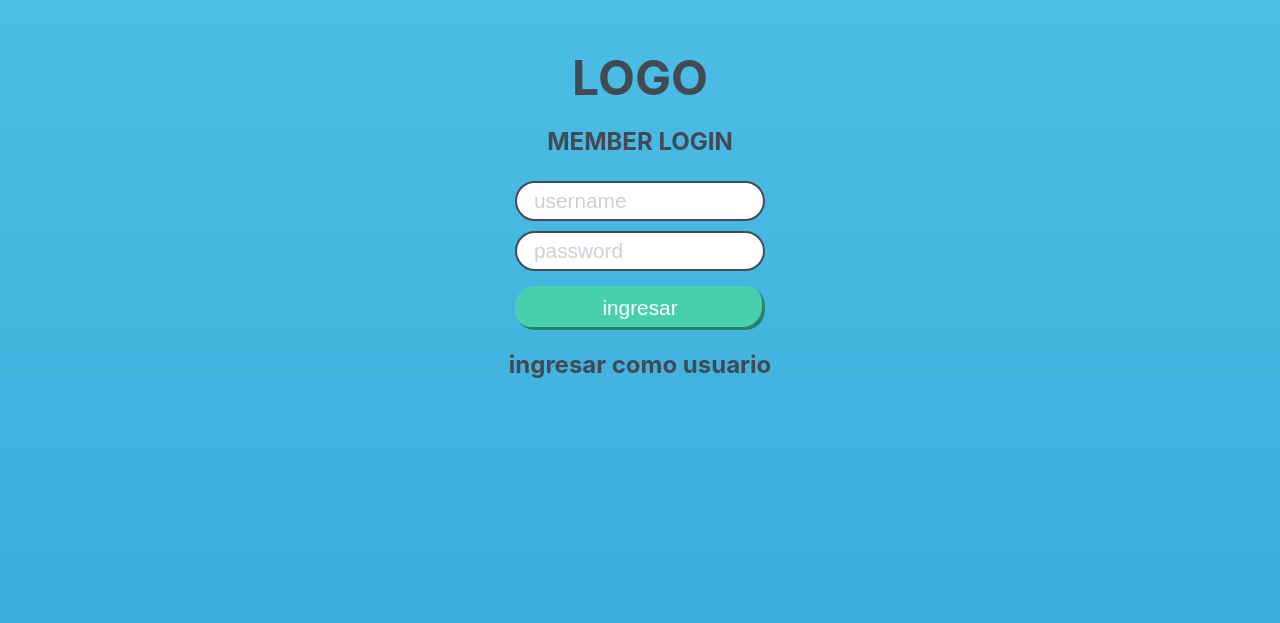
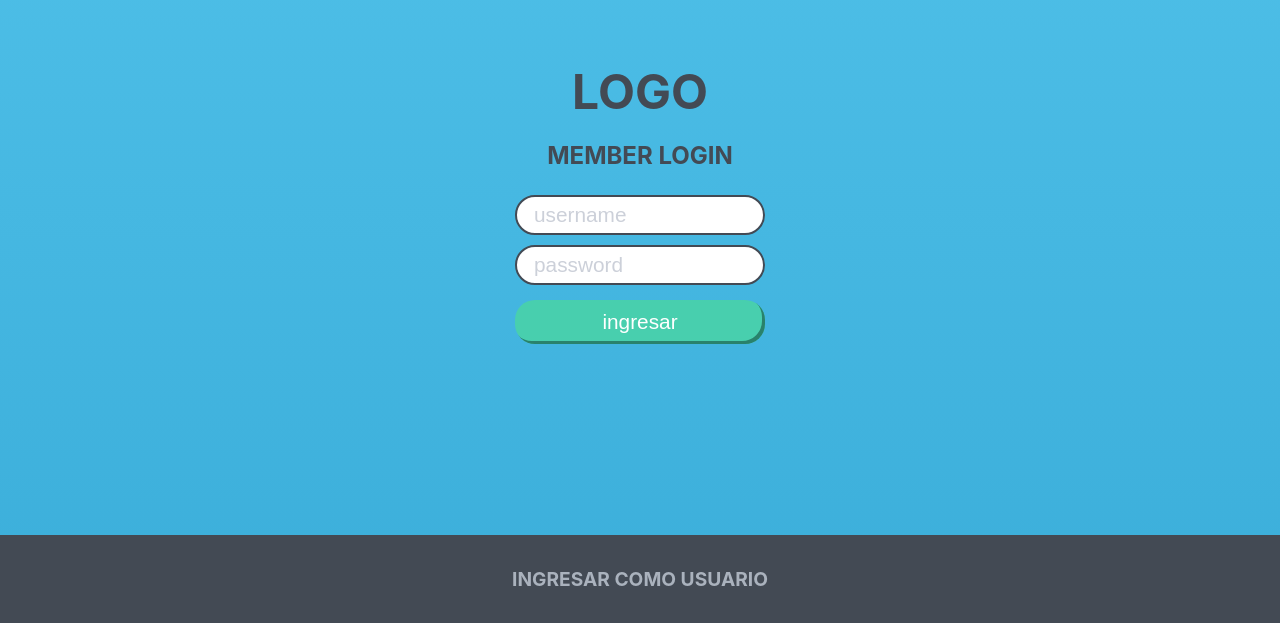
Before and after one commit to dnavamosler/water-sys, a React (Create React App) app: page / in a window 1280 px wide. Shown: the part 177-800 px from the top of the page. Built offline with nearby package versions, Linux system fonts and the light colour scheme.

Commit message:
que sea lo que dios quiera

```diff
--- a/src/components/footer/Footer.js
+++ b/src/components/footer/Footer.js
@@ -16,7 +16,7 @@ const Footer = (props) => {
 
 
     return (
-        <div >
+        <div className='footer__login' >
 
             {typeUser(props.user)}
 
--- a/src/components/footer/footer.css
+++ b/src/components/footer/footer.css
@@ -1,4 +1,4 @@
-.footer {
+.footer__login {
   position: fixed;
   bottom: 0;
   left: 0;
@@ -18,7 +18,7 @@
           align-items: center;
 }
 
-.footer h2 {
+.footer__login h2 {
   color: #AAB2BD;
   font-size: 1.2em;
   text-transform: uppercase;
@@ -26,7 +26,7 @@
   transition: .3s;
 }
 
-.footer h2:hover {
+.footer__login h2:hover {
   color: white;
 }
 
--- a/src/components/footer/footer.scss
+++ b/src/components/footer/footer.scss
@@ -1,4 +1,4 @@
-.footer{
+.footer__login{
 
     position: fixed;
     bottom:0;
```
Also changed, not shown: 1 other file (tests, documents, lock files or other folders).
